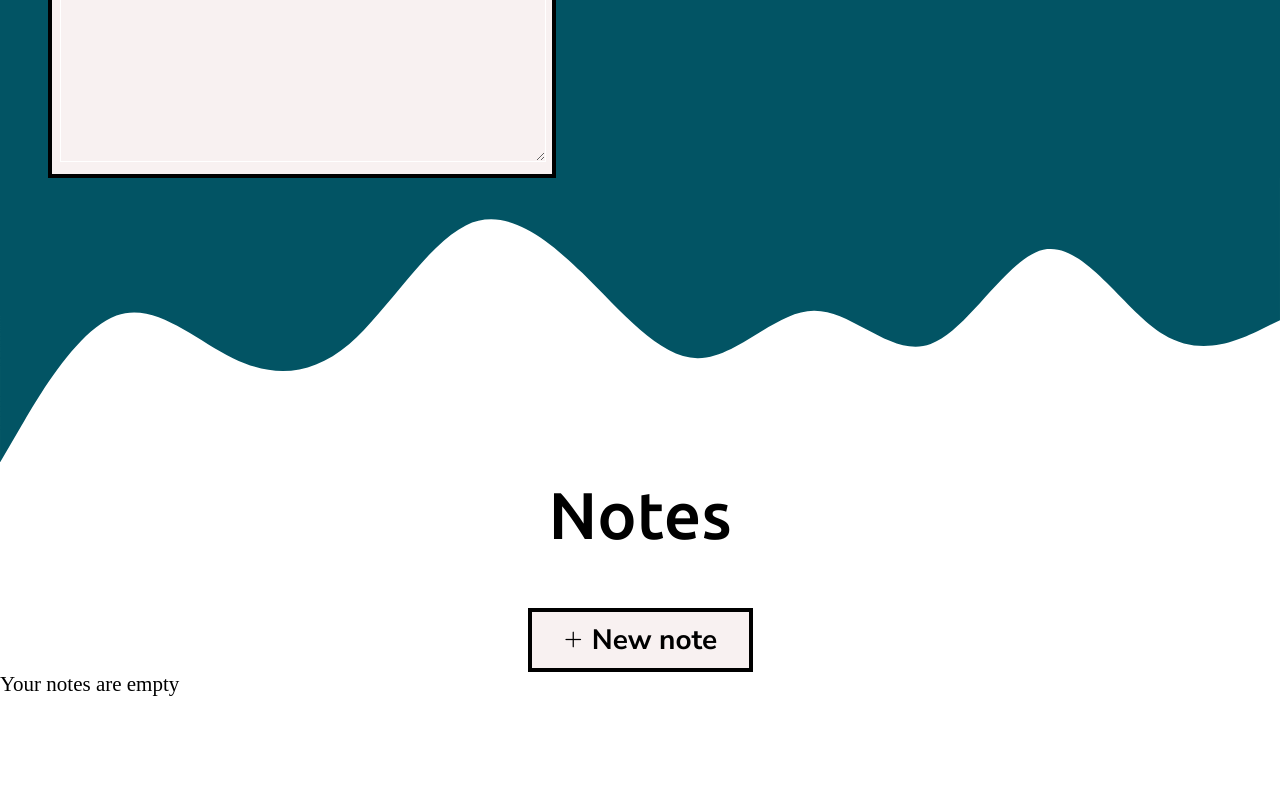
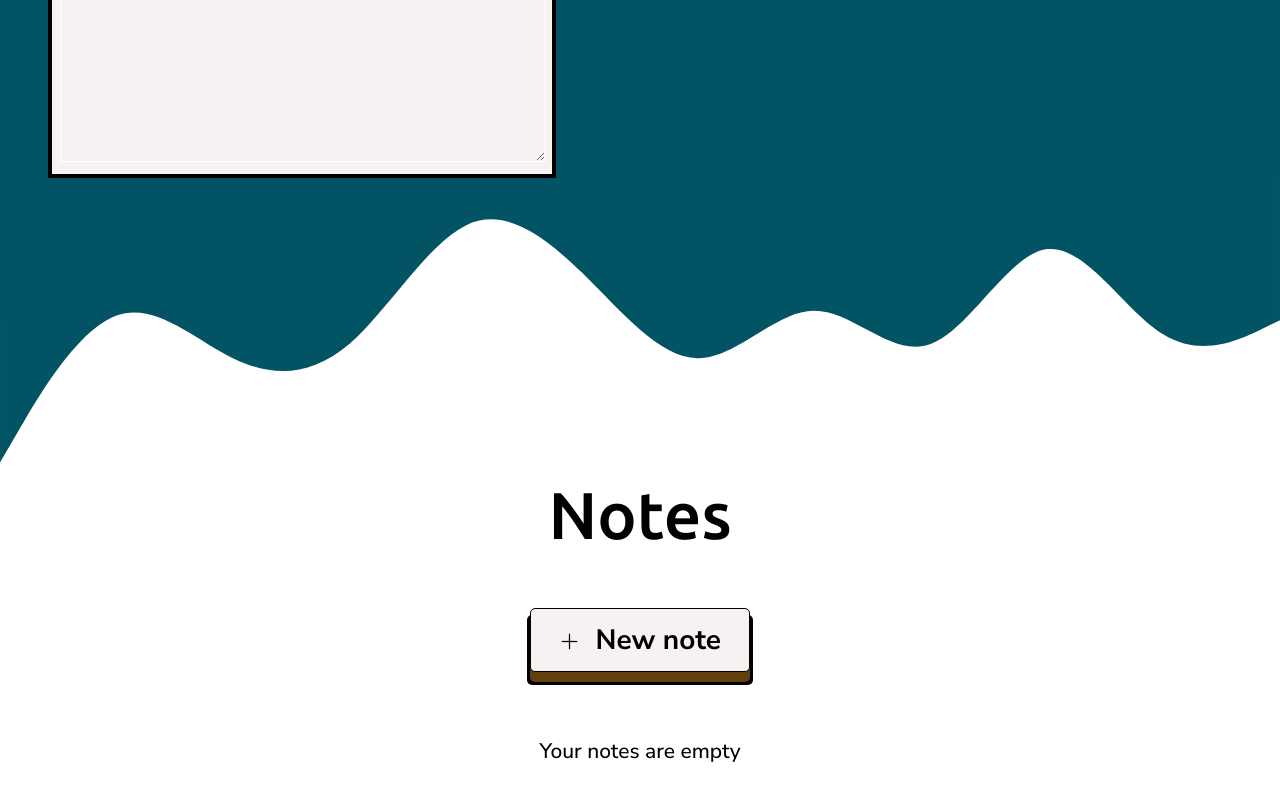
Before and after one commit to Gysiaq/DTDL, a React (Vite) app: page / in a window 1280 px wide. Shown: the part 3419-4219 px from the top of the page. Before the commit the page ends 4116 px from the top, so only its background shows below. Built offline with nearby package versions, Linux system fonts and the light colour scheme.

Commit message:
add note style

```diff
--- a/src/components/NoteSection/Modals/AddModal/AddNoteForm.css
+++ b/src/components/NoteSection/Modals/AddModal/AddNoteForm.css
@@ -20,6 +20,7 @@
     margin-bottom: 5px;
 }
 .note-form-description-input{
+
     max-width: 550px;
     min-width: 550px;
     max-height: 300px;
--- a/src/components/NoteSection/Modals/EditModal/EditNoteForm.jsx
+++ b/src/components/NoteSection/Modals/EditModal/EditNoteForm.jsx
@@ -1,4 +1,4 @@
-import React, { useRef, useState } from "react";
+import React, { useState } from "react";
 import "./EditNoteForm.css";
 
 function EditNoteForm({ editNote, note }) {
--- a/src/components/NoteSection/Note.css
+++ b/src/components/NoteSection/Note.css
@@ -1,15 +1,17 @@
 .note-container {
     margin-top: 96px;
-    width: 350px;
+    width: 300px;
     min-height: 200px;
     border: 4px solid;
     background-color: #E8AA42;
-    margin-right: 48px;
+    margin-right: 12px;
+    margin-left: 12px;
 }
 
 .note-title {
-    margin-top: 32px;
-    margin-left: 32px;
+    position: relative;
+    margin-top: 16px;
+    margin-right: 32px;
     margin-left: 32px;
     display: flex;
     justify-content: center;
@@ -24,21 +26,49 @@
     display: flex;
     justify-content: center;
     flex-wrap: wrap;
+    white-space:pre;
 }
 
 .note-buttons-section {
     display: flex;
-    justify-content: flex-end;
-    margin-right: 32px;
-    margin-top: 16px;
-    align-items: flex-end;
+    justify-content: center;
+    align-items: center;
+    margin-top: 48px;
+    margin-bottom: 16px;
 }
 
+
 .note-edit-button {
+    position: sticky;
+    top: 0;
+    left: 0;
+    display: flex;
+    justify-content: center;
+    align-items: center;
+    cursor: pointer;
+    height: 32px;
+    width: 100px;
+    margin-right: 8px;
+    border: 3px solid;
+    background-color: #008CBA;
     color: black;
-    margin-right: 8px;
+    border-color: black;
+
 }
 
+
 .note-close-button {
+    position: sticky;
+    top: 0;
+    left: 0;
+    display: flex;
+    justify-content: center;
+    align-items: center;
+    cursor: pointer;
+    height: 32px;
+    width: 100px;
+    border: 3px solid;
+    background-color: #f44336;
     color: black;
+    border-color: black;
 }
--- a/src/components/NoteSection/Note.jsx
+++ b/src/components/NoteSection/Note.jsx
@@ -1,7 +1,7 @@
 import React, { useState } from "react";
 import EditNoteModal from "./Modals/EditModal/EditNoteModal";
 import "./Note.css";
-import { IconButton } from "@mui/material";
+
 import EditIcon from "@mui/icons-material/Edit";
 import DeleteIcon from "@mui/icons-material/Delete";
 
@@ -15,26 +15,26 @@ function Note({ id, note, deleteNote, editNote }) {
     return (
         <div className="note-container">
             <label className="text-style">
+                <span className="note-title heading-5">{note.title}</span>
+                <span className="note-description paragraph">
+                    {note.description}
+                </span>
                 <div className="note-buttons-section">
-                    <IconButton
-                        className="note-edit-button"
+                    <button
+                        className="note-edit-button paragraph"
                         onClick={() => {
                             setIsEditModalOpen(true);
                         }}
                     >
-                        <EditIcon />
-                    </IconButton>
-                    <IconButton
-                        className="note-close-button"
+                        <EditIcon fontSize="12px" /> Edit
+                    </button>
+                    <button
+                        className="note-close-button paragraph"
                         onClick={handleDelete}
                     >
-                        <DeleteIcon />
-                    </IconButton>
+                        <DeleteIcon fontSize="12px" /> Delete
+                    </button>
                 </div>
-                <span className="note-title heading-5">{note.title}</span>
-                <span className="note-description paragraph">
-                    {note.description}
-                </span>
             </label>
             {isEditModalOpen && (
                 <EditNoteModal
--- a/src/components/NoteSection/NotesList.css
+++ b/src/components/NoteSection/NotesList.css
@@ -16,29 +16,63 @@
     display: flex;
     justify-content: center;
     align-items: center;
+    position:relative;
+    display:inline-block;
 }
 
 
 .note-button-style{
     height: 64px;
-    width: 225px;
-    border: 4px solid;
-    /* border-radius: 20px; */
-    border-color: black;
+    width: 220px;
     background: #F8F1F1;
     cursor: pointer;
 }
 
 .note-button-text{
-    color: black;
     font-family: 'Nunito Sans', sans-serif;
     font-weight: 700;
     font-size: 28px;
+    border: 0.5px solid;
+    border-color: black;
+    border-radius: 5px;
+
+    -webkit-box-shadow:inset 0 1px 0 #F8F1F1, 0 10px 0 #643f0e;
+    -moz-box-shadow:inset 0 1px 0 #F8F1F1, 0 10px 0 #643f0e;
+    box-shadow:inset 0 1px 0 #F8F1F1, 0 10px 0 #643f0e;
 }
+
+.note-button-text:active{
+        top:5px;
+        background-color:#E8AA42;
+        -webkit-box-shadow:inset 0 1px 0 #F8F1F1, inset 0 -3px 0 #643f0e;
+        -moz-box-shadow:inset 0 1px 0 #F8F1F1, inset 0 -3px 0 #643f0e;
+        box-shadow:inset 0 1px 0 #F8F1F1, inset 0 -3px 0 #643f0e;
+    }
+
+.note-button-style:after{
+        content:"";
+        height:100%;
+        width:100%;
+        padding:4px;
+        position: absolute;
+        bottom:-14px;
+        left:-4px;
+        z-index:-1;
+        background-color:black;
+        -webkit-border-radius: 5px;
+        -moz-border-radius: 5px;
+        border-radius: 5px;
+    }
+
 
 .note {
     display: flex;
-    justify-content: flex-start;
+    justify-content: center;
+    align-items: center;
     flex-direction: row;
     flex-wrap: wrap;
+    margin-left: 24px;
+    margin-right: 24px;
+    margin-top: 64px;
+    margin-bottom: 64px;
 }
--- a/src/components/NoteSection/NotesList.jsx
+++ b/src/components/NoteSection/NotesList.jsx
@@ -43,7 +43,7 @@ function NotesList() {
                     handleSave={addNote}
                 />
             )}
-            <div className="note">
+            <div className="note paragraph">
                 {noteList.length === 0 && "Your notes are empty"}
                 {noteList.map((note) => (
                     <Note
```
